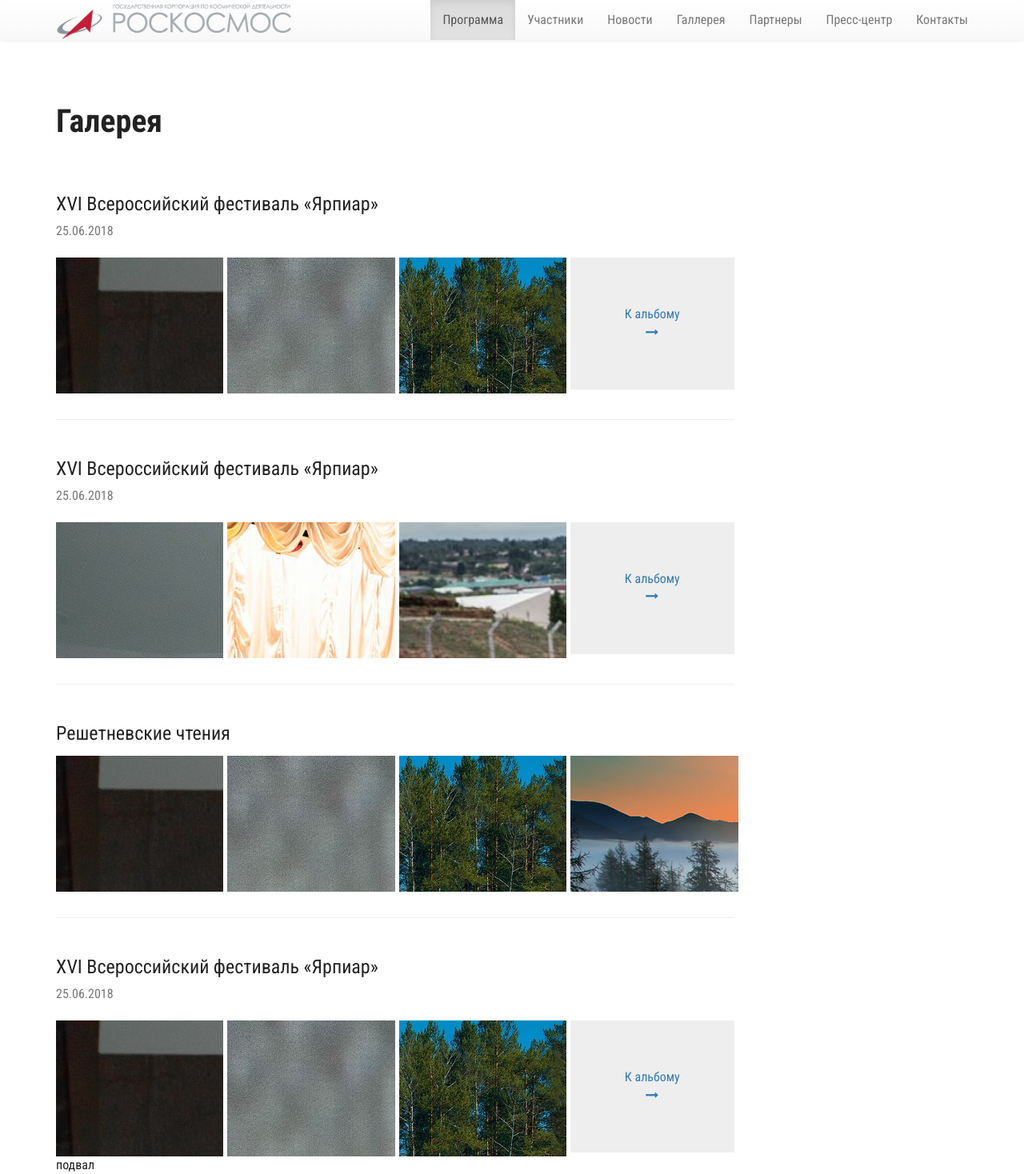
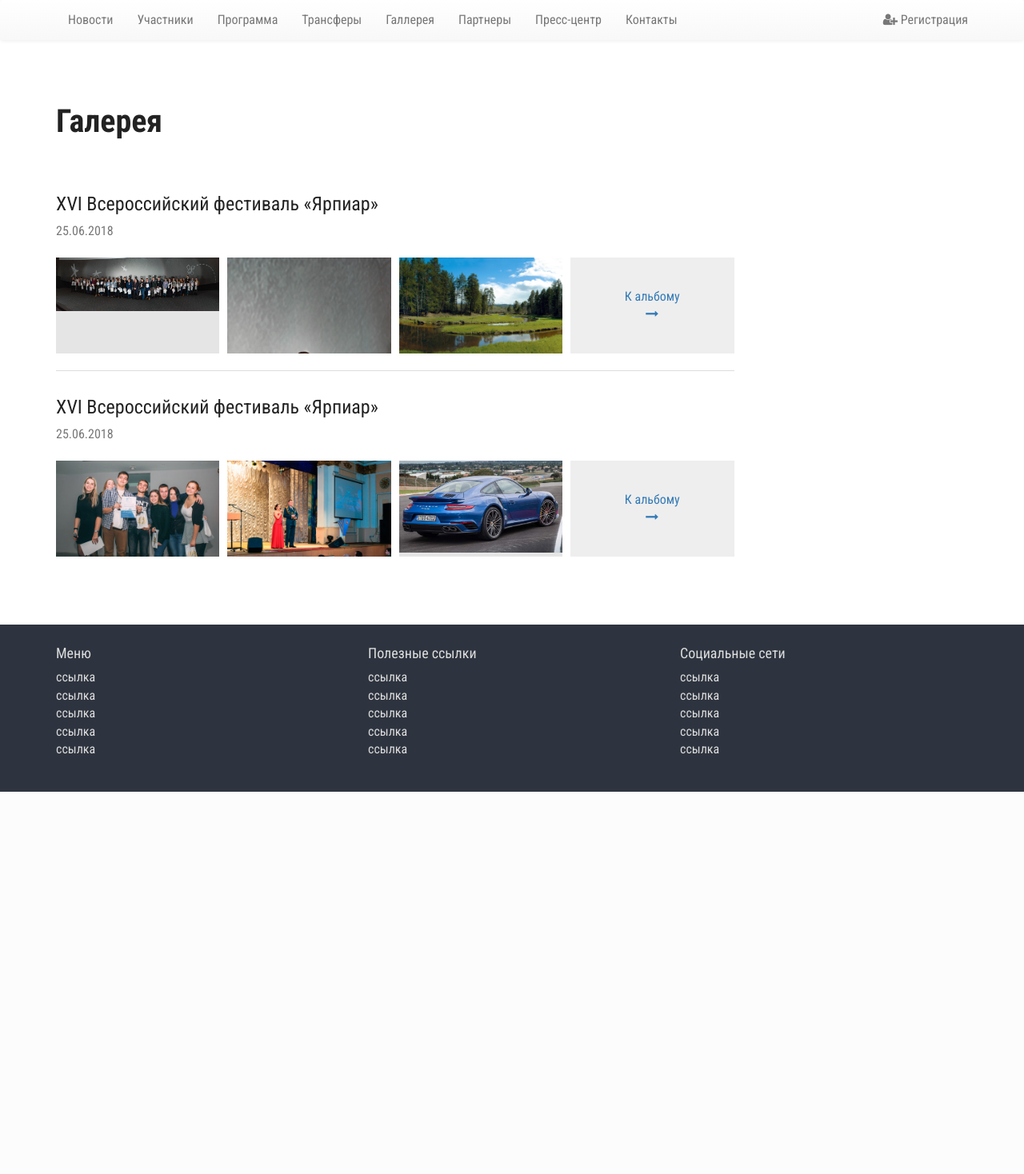
Before and after one commit to KepCoil/rksm, a PHP site: page /gallery-albums.php in a window 1280 px wide. Shown: the whole page at 80% size. After the commit the page ends 990 px from the top, so only its background shows below. Run offline with PHP 8.4, Linux system fonts and the light colour scheme.

Commit message:
gallery, news list start, footer, tabs, css

```diff
--- a/app/_footer.php
+++ b/app/_footer.php
@@ -1,6 +1,45 @@
 <footer class="main-foot">
 	<div class="container">
-		подвал
+		<div class="footer-content">
+			<div class="row">
+				<div class="col-md-4">
+					<h4>Меню</h4>
+					<div class="footer-content__col">
+						<ul class="footer-content__list">
+							<li><a href="#">ссылка</a></li>
+							<li><a href="#">ссылка</a></li>
+							<li><a href="#">ссылка</a></li>
+							<li><a href="#">ссылка</a></li>
+							<li><a href="#">ссылка</a></li>
+						</ul>
+					</div>
+				</div>
+				<div class="col-md-4">
+					<h4>Полезные ссылки</h4>
+					<div class="footer-content__col">
+						<ul class="footer-content__list">
+							<li><a href="#">ссылка</a></li>
+							<li><a href="#">ссылка</a></li>
+							<li><a href="#">ссылка</a></li>
+							<li><a href="#">ссылка</a></li>
+							<li><a href="#">ссылка</a></li>
+						</ul>
+					</div>
+				</div>
+				<div class="col-md-4">
+					<h4>Социальные сети</h4>
+					<div class="footer-content__col">
+						<ul class="footer-content__list">
+							<li><a href="#">ссылка</a></li>
+							<li><a href="#">ссылка</a></li>
+							<li><a href="#">ссылка</a></li>
+							<li><a href="#">ссылка</a></li>
+							<li><a href="#">ссылка</a></li>
+						</ul>
+					</div>
+				</div>
+			</div>
+		</div>
 	</div>
 </footer>
 
--- a/app/_nav.php
+++ b/app/_nav.php
@@ -7,27 +7,32 @@
 				<span class="icon-bar"></span>
 				<span class="icon-bar"></span>
 			</button>
-			<div class="logo">
+			<!-- <div class="logo">
 				<a href="#">
 					<img class="img-responsive" src="img/logo_roscosmos_n.png" alt="">
 				</a>
-			</div>
+			</div> -->
 		</div>
 
 		<div class="collapse navbar-collapse" id="bs-example-navbar-collapse-1">
 			<ul class="nav navbar-nav">
-
-
-			</ul>
-
-			<ul class="nav navbar-nav navbar-right">
-				<li class="active"><a href="#">Программа</a></li>
+				<li><a href="#">Новости</a></li>
 				<li><a href="#">Участники</a></li>
-				<li><a href="#">Новости</a></li>
+				<li><a href="#">Программа</a></li>
+				<li><a href="#">Трансферы</a></li>
 				<li><a href="#">Галлерея</a></li>
 				<li><a href="#">Партнеры</a></li>
 				<li><a href="#">Пресс-центр</a></li>
 				<li><a href="#">Контакты</a></li>
+			</ul>
+			<ul class="nav navbar-nav navbar-right">
+				<li>
+					<a href="#">
+						<i class="fa fa-user-plus" aria-hidden="true"></i>
+						Регистрация
+					</a>
+				</li>
+
 			</ul>
 		</div>
 
--- a/app/css/main.concat.css
+++ b/app/css/main.concat.css
@@ -37,10 +37,34 @@ body {
   bottom: 5rem;
   width: 100%; }
 
+.tabs-container .nav-tabs {
+  border-bottom: 1px solid #ddd;
+  margin-bottom: 1.5rem; }
+
+.tabs-container .nav-tabs > li {
+  margin-right: 2rem;
+  margin-bottom: -1px; }
+
+.tabs-container .nav-tabs > li > a {
+  border: none;
+  padding: 0 0 5px 0;
+  margin-right: 0;
+  background-color: none;
+  font-size: 1.125rem; }
+
+.tabs-container .nav-tabs > li > a:hover, .tabs-container .nav-tabs > li > a:focus {
+  background-color: none; }
+
+.tabs-container .nav-tabs > li.active > a, .tabs-container .nav-tabs > li.active > a:hover, .tabs-container .nav-tabs > li.active > a:focus {
+  border: none;
+  color: red;
+  background-color: none;
+  border-bottom: 1px solid red; }
+
 .gallery-albums {
-  margin-bottom: 3rem;
-  padding-bottom: 2rem;
-  border-bottom: 1px solid #eee; }
+  margin-bottom: 2rem;
+  padding-bottom: 1rem;
+  border-bottom: 1px solid #ddd; }
   .gallery-albums:last-child {
     margin-bottom: 0;
     padding-bottom: 0;
@@ -51,6 +75,22 @@ body {
   .gallery-albums__row {
     margin-left: -5px;
     margin-right: -5px; }
+  .gallery-albums__col {
+    padding: 5px;
+    margin-bottom: 0;
+    height: 130px;
+    overflow: hidden; }
+  .gallery-albums__img-wrap {
+    overflow: hidden;
+    height: 100%;
+    background-color: rgba(0, 0, 0, 0.1); }
+  .gallery-albums__img {
+    display: inline-block;
+    max-width: 100%;
+    height: auto;
+    -o-object-fit: cover;
+       object-fit: cover;
+    vertical-align: middle; }
   .gallery-albums__img-all-link {
     display: block;
     background-color: #eee;
@@ -110,23 +150,14 @@ body {
     padding-right: 0; }
 
 .main-content {
-  padding-top: 130px; }
+  padding-top: 130px;
+  margin-bottom: 5rem; }
 
 .page-main-title {
   font-size: 2.5rem;
   font-weight: 700;
   margin-bottom: 3rem;
   margin-top: 0; }
-
-.navbar {
-  height: 50px; }
-
-.logo {
-  height: 50px;
-  display: block; }
-  .logo img {
-    height: 50px;
-    display: block; }
 
 .shedule__row {
   margin-bottom: 3rem; }
@@ -146,3 +177,17 @@ body {
       color: red; }
   .shedule__table .table > thead > tr > th, .shedule__table .table > tbody > tr > th, .shedule__table .table > tfoot > tr > th, .shedule__table .table > thead > tr > td, .shedule__table .table > tbody > tr > td, .shedule__table .table > tfoot > tr > td {
     padding: 10px 0; }
+
+.main-foot {
+  background-color: #2e343f;
+  padding: 1rem 0 2rem 0;
+  color: #ddd; }
+  .main-foot a {
+    color: #ddd; }
+    .main-foot a:hover {
+      text-decoration: underline;
+      color: #fff; }
+
+.footer-content__list {
+  padding-left: 0;
+  list-style-type: none; }
--- a/app/gallery-albums.php
+++ b/app/gallery-albums.php
@@ -14,16 +14,22 @@
 					<h3 class="gallery-albums__title">XVI Всероссийский фестиваль «Ярпиар»</h3>
 					<div class="gallery-albums__date"><time>25.06.2018</time></div>
 					<div class="row gallery-albums__row">
-						<div class="col-md-3 col-sm-2 gallery__col">
+						<div class="col-md-3 col-sm-2 gallery-albums__col">
+							<div class="gallery-albums__img-wrap">
 								<img class="gallery-albums__img" src="img/gallery/3608.jpeg" alt="" />
 							</div>
-						<div class="col-md-3 col-sm-2 gallery__col">
+						</div>
+						<div class="col-md-3 col-sm-2 gallery-albums__col">
+							<div class="gallery-albums__img-wrap">
 								<img class="gallery-albums__img" src="img/gallery/3612.jpeg" alt="" />
 							</div>
-						<div class="col-md-3 col-sm-2 gallery__col">
+						</div>
+						<div class="col-md-3 col-sm-2 gallery-albums__col">
+							<div class="gallery-albums__img-wrap">
 								<img class="gallery-albums__img" src="img/gallery/news_1.jpg" alt="" />
 							</div>
-						<div class="col-md-3 col-sm-2 gallery__col">
+						</div>
+						<div class="col-md-3 col-sm-2 gallery-albums__col">
 							<a href="#" class="gallery-albums__img-all-link">
 								<div class="gallery-albums__img-all-content">
 									<div class="gallery-albums__img-all-content-text">
@@ -42,62 +48,22 @@
 					<h3 class="gallery-albums__title">XVI Всероссийский фестиваль «Ярпиар»</h3>
 					<div class="gallery-albums__date"><time>25.06.2018</time></div>
 					<div class="row gallery-albums__row">
-						<div class="col-md-3 col-sm-2 gallery__col">
+						<div class="col-md-3 col-sm-2 gallery-albums__col">
+							<div class="gallery-albums__img-wrap">
 								<img class="gallery-albums__img" src="img/gallery/mega-news-2.jpg" alt="" />
 							</div>
-						<div class="col-md-3 col-sm-2 gallery__col">
+						</div>
+						<div class="col-md-3 col-sm-2 gallery-albums__col">
+							<div class="gallery-albums__img-wrap">
 								<img class="gallery-albums__img" src="img/gallery/mega-news.jpg" alt="" />
 							</div>
-						<div class="col-md-3 col-sm-2 gallery__col">
+						</div>
+						<div class="col-md-3 col-sm-2 gallery-albums__col">
+							<div class="gallery-albums__img-wrap">
 								<img class="gallery-albums__img" src="img/gallery/news_7.jpg" alt="" />
 							</div>
-						<div class="col-md-3 col-sm-2 gallery__col">
-							<a href="#" class="gallery-albums__img-all-link">
-								<div class="gallery-albums__img-all-content">
-									<div class="gallery-albums__img-all-content-text">
-										К альбому
 						</div>
-									<div class="gallery-albums__img-all-content-icon">
-										<i class="fa fa-long-arrow-right" aria-hidden="true"></i>
-									</div>
-								</div>
-							</a>
-						</div>
-					</div>
-				</div>
-
-				<div class="gallery-albums">
-					<h3 class="gallery-albums__title">Решетневские чтения</h3>
-					<div class="row gallery-albums__row">
-						<div class="col-md-3 col-sm-2 gallery__col">
-							<img class="gallery-albums__img" src="img/gallery/3608.jpeg" alt="" />
-						</div>
-						<div class="col-md-3 col-sm-2 gallery__col">
-							<img class="gallery-albums__img" src="img/gallery/3612.jpeg" alt="" />
-						</div>
-						<div class="col-md-3 col-sm-2 gallery__col">
-							<img class="gallery-albums__img" src="img/gallery/news_1.jpg" alt="" />
-						</div>
-						<div class="col-md-3 col-sm-2 gallery__col">
-							<img class="gallery-albums__img" src="img/gallery/news_2.jpg" alt="" />
-						</div>
-					</div>
-				</div>
-
-				<div class="gallery-albums">
-					<h3 class="gallery-albums__title">XVI Всероссийский фестиваль «Ярпиар»</h3>
-					<div class="gallery-albums__date"><time>25.06.2018</time></div>
-					<div class="row gallery-albums__row">
-						<div class="col-md-3 col-sm-2 gallery__col">
-							<img class="gallery-albums__img" src="img/gallery/3608.jpeg" alt="" />
-						</div>
-						<div class="col-md-3 col-sm-2 gallery__col">
-							<img class="gallery-albums__img" src="img/gallery/3612.jpeg" alt="" />
-						</div>
-						<div class="col-md-3 col-sm-2 gallery__col">
-							<img class="gallery-albums__img" src="img/gallery/news_1.jpg" alt="" />
-						</div>
-						<div class="col-md-3 col-sm-2 gallery__col">
+						<div class="col-md-3 col-sm-2 gallery-albums__col">
 							<a href="#" class="gallery-albums__img-all-link">
 								<div class="gallery-albums__img-all-content">
 									<div class="gallery-albums__img-all-content-text">
```
Also changed, not shown: app/css/style.concat.css (+59 -14 lines), app/gallery.php (+11 -11 lines), app/news.php (added, +31 -0 lines), app/reg.php (added, +55 -0 lines), app/sass/style.sass (+71 -12 lines). Lines whose indentation alone changed are shown as unchanged.
